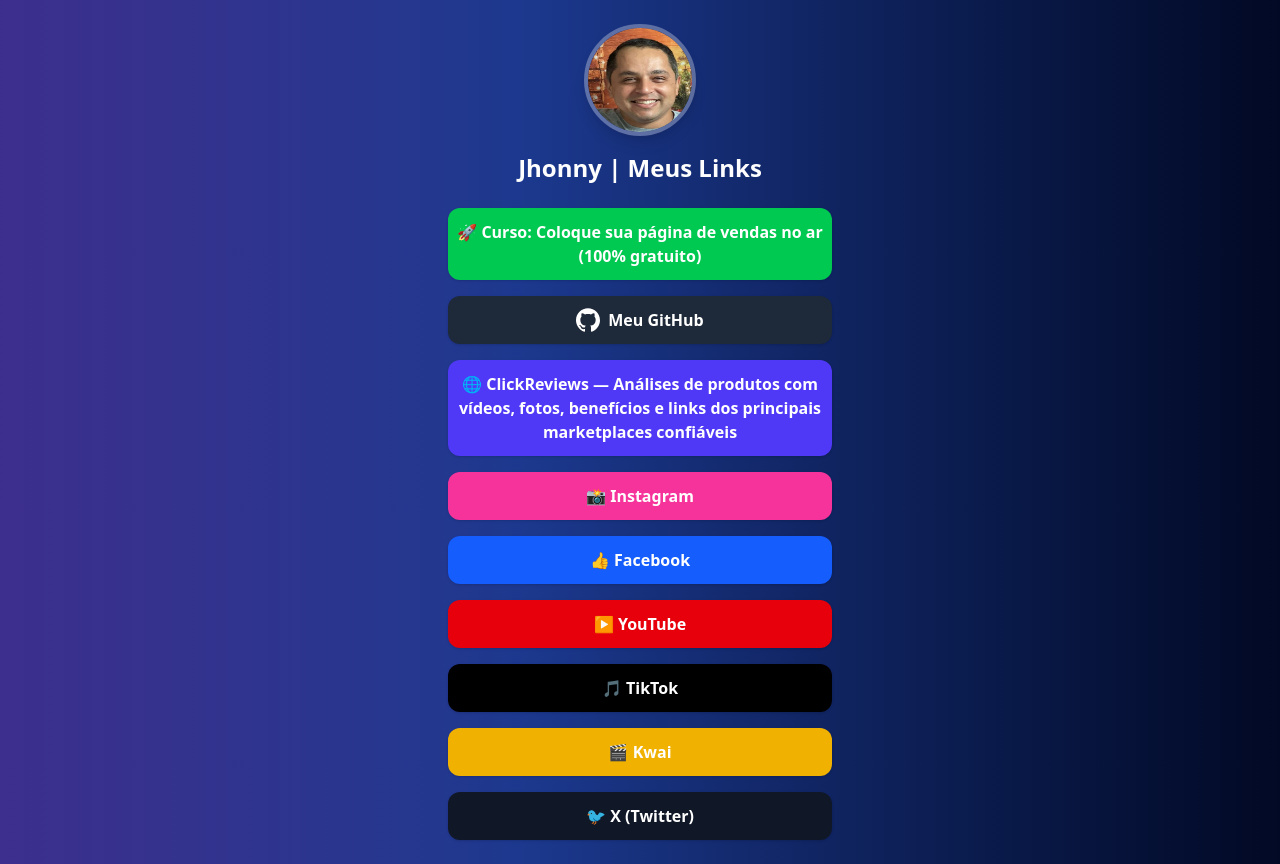
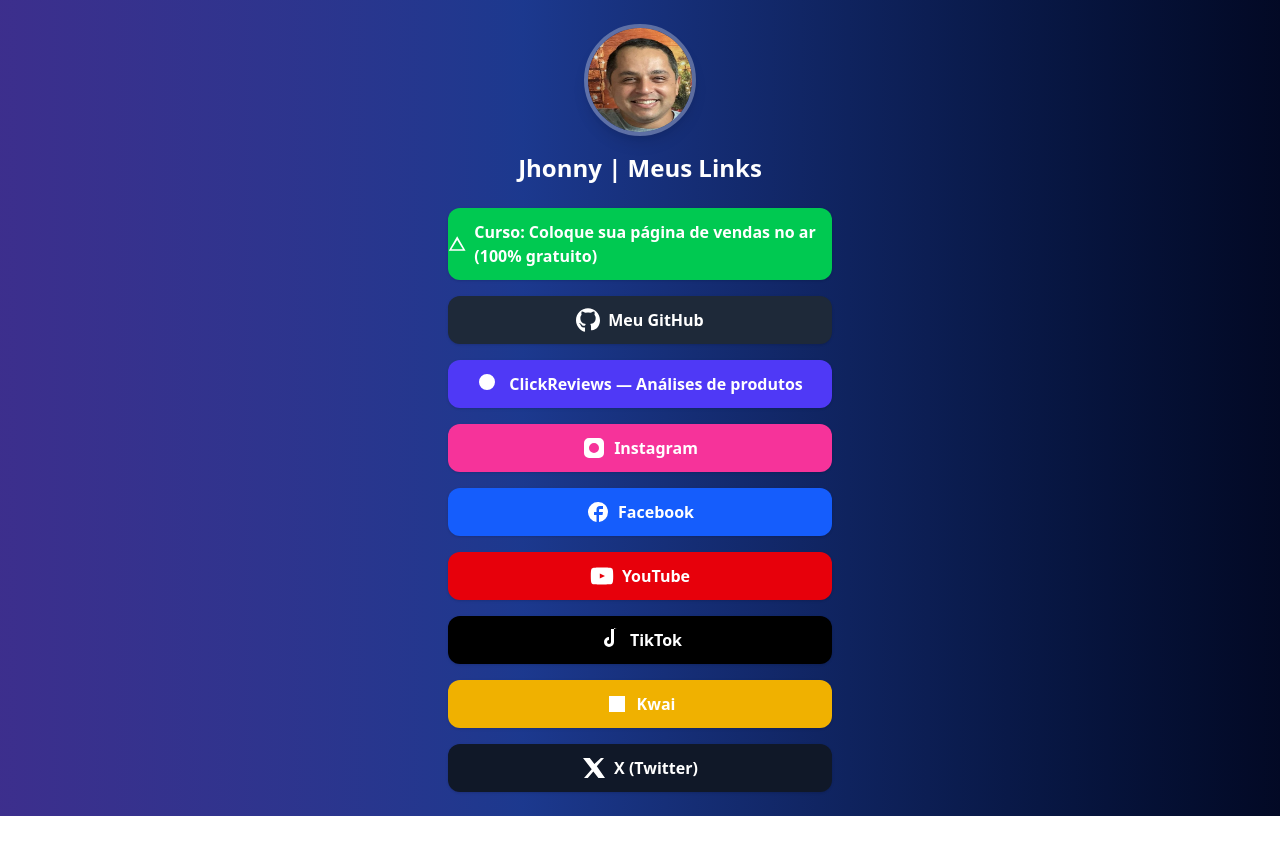
Before and after one commit to NeoJhonn/link-tree, an Angular app: page / in a window 1280 px wide. After the commit the page ends 816 px from the top, so only its background shows below. Built offline with nearby package versions, Linux system fonts and the light colour scheme.

Commit message:
Update app.html

```diff
--- a/src/app/app.html
+++ b/src/app/app.html
@@ -18,83 +18,114 @@
     <h1 class="text-2xl font-bold mb-6 text-white">Jhonny | Meus Links</h1>
 
     <div class="flex flex-col gap-4 w-full max-w-sm">
+      <!-- Curso -->
 <a
   href="https://sua-pagina-de-vendas-no-ar.vercel.app/"
   target="_blank"
-        class="bg-green-500 hover:bg-green-600 text-white py-3 rounded-xl shadow text-center font-semibold"
+  class="bg-green-500 hover:bg-green-600 text-white py-3 rounded-xl shadow font-semibold flex items-center justify-center gap-2"
 >
-        🚀 Curso: Coloque sua página de vendas no ar (100% gratuito)
+  <svg xmlns="http://www.w3.org/2000/svg" class="w-6 h-6" fill="currentColor" viewBox="0 0 24 24">
+    <path d="M12 2L1 21h22L12 2zm0 4.84L19.53 19H4.47L12 6.84z"/>
+  </svg>
+  Curso: Coloque sua página de vendas no ar (100% gratuito)
 </a>
 
+<!-- GitHub -->
 <a
   href="https://github.com/NeoJhonn"
   target="_blank"
-  class="bg-gray-800 hover:bg-gray-900 text-white py-3 rounded-xl shadow text-center font-semibold flex items-center justify-center gap-2"
+  class="bg-gray-800 hover:bg-gray-900 text-white py-3 rounded-xl shadow font-semibold flex items-center justify-center gap-2"
 >
-  <!-- SVG ícone do GitHub -->
   <svg xmlns="http://www.w3.org/2000/svg" class="w-6 h-6" fill="currentColor" viewBox="0 0 24 24">
-    <path d="M12 .297c-6.63 0-12 5.373-12 12 0 5.303 3.438 9.8 8.205 11.387.6.113.82-.258.82-.577
-      0-.285-.01-1.04-.015-2.04-3.338.724-4.042-1.61-4.042-1.61-.546-1.387-1.333-1.757-1.333-1.757-1.09-.744.083-.729.083-.729
-      1.205.084 1.84 1.236 1.84 1.236 1.07 1.835 2.81 1.305 3.495.998.108-.776.42-1.305.763-1.605-2.665-.305-5.466-1.332-5.466-5.93
-      0-1.31.468-2.38 1.236-3.22-.123-.303-.536-1.527.117-3.176 0 0 1.008-.322 3.301 1.23.957-.266 1.983-.399 3.003-.404
-      1.02.005 2.047.138 3.006.404 2.29-1.552 3.297-1.23 3.297-1.23.655 1.65.242 2.873.12 3.176.77.84 1.235 1.91 1.235 3.22
-      0 4.61-2.807 5.624-5.48 5.92.43.372.823 1.102.823 2.222 0 1.606-.015 2.896-.015 3.286
-      0 .32.216.694.825.576C20.565 22.092 24 17.592 24 12.297c0-6.627-5.373-12-12-12"/>
+    <path d="M12 .297c-6.63 0-12 5.373-12 12 0 5.303 3.438 9.8 8.205 11.387.6.113.82-.258.82-.577V19.4c-3.338.724-4.042-1.61-4.042-1.61-.546-1.387-1.333-1.757-1.333-1.757-1.09-.744.083-.729.083-.729 1.205.084 1.84 1.236 1.84 1.236 1.07 1.835 2.81 1.305 3.495.998.108-.776.42-1.305.763-1.605-2.665-.305-5.466-1.332-5.466-5.93 0-1.31.468-2.38 1.236-3.22-.123-.303-.536-1.527.117-3.176 0 0 1.008-.322 3.301 1.23a11.5 11.5 0 016.006 0c2.29-1.552 3.297-1.23 3.297-1.23.655 1.65.242 2.873.12 3.176.77.84 1.235 1.91 1.235 3.22 0 4.61-2.807 5.624-5.48 5.92.823.72.823 2.222.823 3.286v2.523c0 .319.216.69.825.576C20.565 22.092 24 17.592 24 12.297c0-6.627-5.373-12-12-12z"/>
   </svg>
-
   Meu GitHub
 </a>
 
+<!-- ClickReviews -->
 <a
   href="https://www.clickreviews.com.br"
   target="_blank"
-        class="bg-indigo-600 hover:bg-indigo-700 text-white py-3 rounded-xl shadow text-center font-semibold"
+  class="bg-indigo-600 hover:bg-indigo-700 text-white py-3 rounded-xl shadow font-semibold flex items-center justify-center gap-2"
 >
-        🌐 ClickReviews — Análises de produtos com vídeos, fotos, benefícios e
-        links dos principais marketplaces confiáveis
+  <svg xmlns="http://www.w3.org/2000/svg" class="w-6 h-6" fill="currentColor" viewBox="0 0 24 24">
+    <path d="M10 18a8 8 0 100-16 8 8 0 000 16zm11 3l-6-6"/>
+  </svg>
+  ClickReviews — Análises de produtos
 </a>
 
+<!-- Instagram -->
 <a
   href="https://www.instagram.com/jhonny__azevedo"
   target="_blank"
-        class="bg-pink-500 hover:bg-pink-600 text-white py-3 rounded-xl shadow text-center font-semibold"
-        >📸 Instagram</a
+  class="bg-pink-500 hover:bg-pink-600 text-white py-3 rounded-xl shadow font-semibold flex items-center justify-center gap-2"
 >
+  <svg xmlns="http://www.w3.org/2000/svg" class="w-6 h-6" fill="currentColor" viewBox="0 0 24 24">
+    <path d="M7 2h10a5 5 0 015 5v10a5 5 0 01-5 5H7a5 5 0 01-5-5V7a5 5 0 015-5zm5 5a5 5 0 100 10 5 5 0 000-10zm6.5-.5a1 1 0 11-2 0 1 1 0 012 0z"/>
+  </svg>
+  Instagram
+</a>
 
+<!-- Facebook -->
 <a
   href="https://www.facebook.com/jhonny.azevedo/"
   target="_blank"
-        class="bg-blue-600 hover:bg-blue-700 text-white py-3 rounded-xl shadow text-center font-semibold"
-        >👍 Facebook</a
+  class="bg-blue-600 hover:bg-blue-700 text-white py-3 rounded-xl shadow font-semibold flex items-center justify-center gap-2"
 >
+  <svg xmlns="http://www.w3.org/2000/svg" class="w-6 h-6" fill="currentColor" viewBox="0 0 24 24">
+    <path d="M22 12a10 10 0 10-11.5 9.9v-7H8v-3h2.5V9.5A3.5 3.5 0 0114 6h3v3h-3a1 1 0 00-1 1V12h4l-.5 3H13v7A10 10 0 0022 12z"/>
+  </svg>
+  Facebook
+</a>
 
+<!-- YouTube -->
 <a
   href="https://www.youtube.com/@neojhonsou"
   target="_blank"
-        class="bg-red-600 hover:bg-red-700 text-white py-3 rounded-xl shadow text-center font-semibold"
-        >▶️ YouTube</a
+  class="bg-red-600 hover:bg-red-700 text-white py-3 rounded-xl shadow font-semibold flex items-center justify-center gap-2"
 >
+  <svg xmlns="http://www.w3.org/2000/svg" class="w-6 h-6" fill="currentColor" viewBox="0 0 24 24">
+    <path d="M23 7s-.2-1.7-.8-2.4C21.4 3.8 20.5 3.8 20 3.7 16.7 3.5 12 3.5 12 3.5s-4.7 0-8 .2c-.5.1-1.4.1-2.2.9C1.2 5.3 1 7 1 7S.8 9 .8 11v2c0 2 .2 4 .2 4s.2 1.7.8 2.4c.8.8 1.9.8 2.4.9 1.7.2 7.8.2 7.8.2s4.7 0 8-.2c.5-.1 1.4-.1 2.2-.9.6-.7.8-2.4.8-2.4s.2-2 .2-4v-2c0-2-.2-4-.2-4zM9.8 14.5v-5l5.2 2.5-5.2 2.5z"/>
+  </svg>
+  YouTube
+</a>
 
+<!-- TikTok -->
 <a
   href="https://www.tiktok.com/@jhonnyazevedo"
   target="_blank"
-        class="bg-black hover:bg-gray-800 text-white py-3 rounded-xl shadow text-center font-semibold"
-        >🎵 TikTok</a
+  class="bg-black hover:bg-gray-800 text-white py-3 rounded-xl shadow font-semibold flex items-center justify-center gap-2"
 >
+  <svg xmlns="http://www.w3.org/2000/svg" class="w-6 h-6" fill="currentColor" viewBox="0 0 24 24">
+    <path d="M16 1h3a6 6 0 01-3-1v14a5 5 0 11-5-5v3a2 2 0 102 2V1z"/>
+  </svg>
+  TikTok
+</a>
 
+<!-- Kwai -->
 <a
   href="https://www.kwai.com/@Jhonny_Azevedo"
   target="_blank"
-        class="bg-yellow-500 hover:bg-yellow-600 text-white py-3 rounded-xl shadow text-center font-semibold"
-        >🎬 Kwai</a
+  class="bg-yellow-500 hover:bg-yellow-600 text-white py-3 rounded-xl shadow font-semibold flex items-center justify-center gap-2"
 >
+  <svg xmlns="http://www.w3.org/2000/svg" class="w-6 h-6" fill="currentColor" viewBox="0 0 24 24">
+    <path d="M4 4h16v16H4z"/>
+  </svg>
+  Kwai
+</a>
 
+<!-- X / Twitter -->
 <a
   href="https://x.com/jhonnyazevedo"
   target="_blank"
-        class="bg-gray-900 hover:bg-gray-800 text-white py-3 rounded-xl shadow text-center font-semibold"
-        >🐦 X (Twitter)</a
+  class="bg-gray-900 hover:bg-gray-800 text-white py-3 rounded-xl shadow font-semibold flex items-center justify-center gap-2"
 >
+  <svg xmlns="http://www.w3.org/2000/svg" class="w-6 h-6" fill="currentColor" viewBox="0 0 24 24">
+    <path d="M18.9 2H22l-7.2 8.2L23 22h-6.6l-5.1-6.5L5.8 22H2l7.7-8.8L1 2h6.8l4.6 6L18.9 2z"/>
+  </svg>
+  X (Twitter)
+</a>
+
     </div>
   </div>
 </div>
```
Lines whose indentation alone changed are shown as unchanged.
